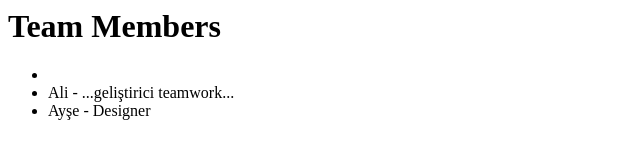
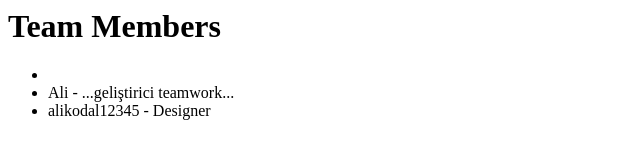
Before and after one commit to Alikodal1/teamwork, a plain HTML site: page team.html in a window 1280 px wide. Shown: the full height of the page, 0-640 px from the left. Drawn offline with Linux system fonts and the light colour scheme.

Commit message:
update ali (#3)

```diff
--- a/team.html
+++ b/team.html
@@ -11,7 +11,7 @@
 <ul>
 <li>
 <li>Ali -  ...geliştirici teamwork...</li>
-<li>Ayşe - Designer</li>
+<li>alikodal12345 - Designer</li>
 </ul>
 
 </body>
```
